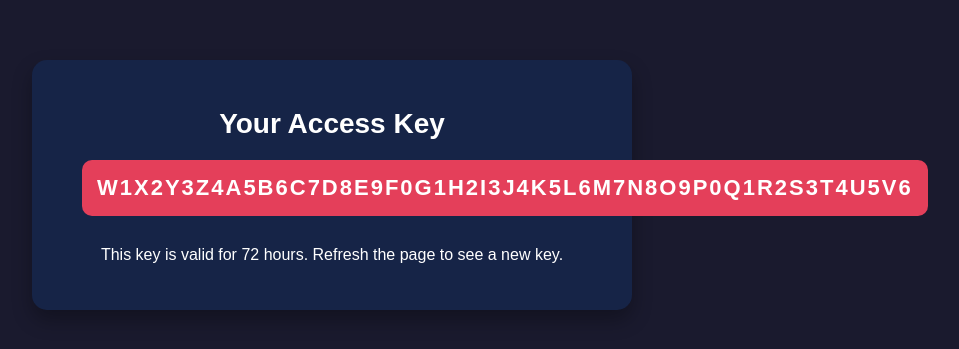
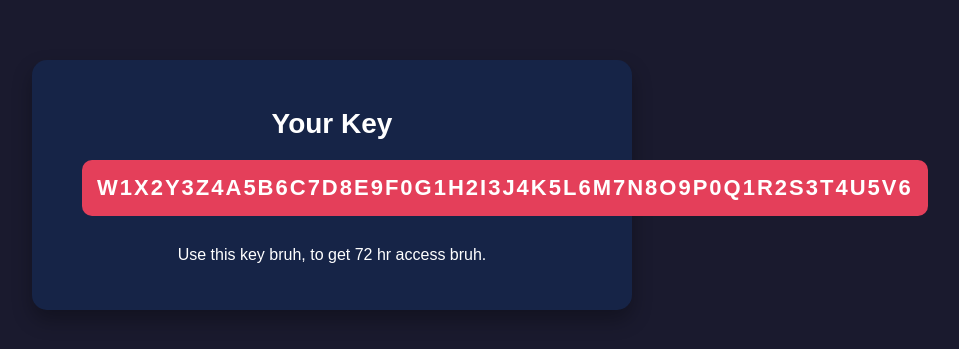
Before and after one commit to MiraXSploitTeam/KEYSYS, a plain HTML site: page index.html in a window 1280 px wide. Shown: the part 215-564 px from the top of the page, without its empty margins (308-1267 px from the left). Drawn offline with Linux system fonts and the light colour scheme.

Commit message:
Update index.html

```diff
--- a/index.html
+++ b/index.html
@@ -53,9 +53,9 @@
 <body>
 
 <div class="container">
-    <h1>Your Access Key</h1>
+    <h1>Your Key</h1>
     <div class="key-box" id="key"></div>
-    <p class="info">This key is valid for 72 hours. Refresh the page to see a new key.</p>
+    <p class="info">Use this key bruh, to get 72 hr access bruh.</p>
 </div>
 
 <script>
```
